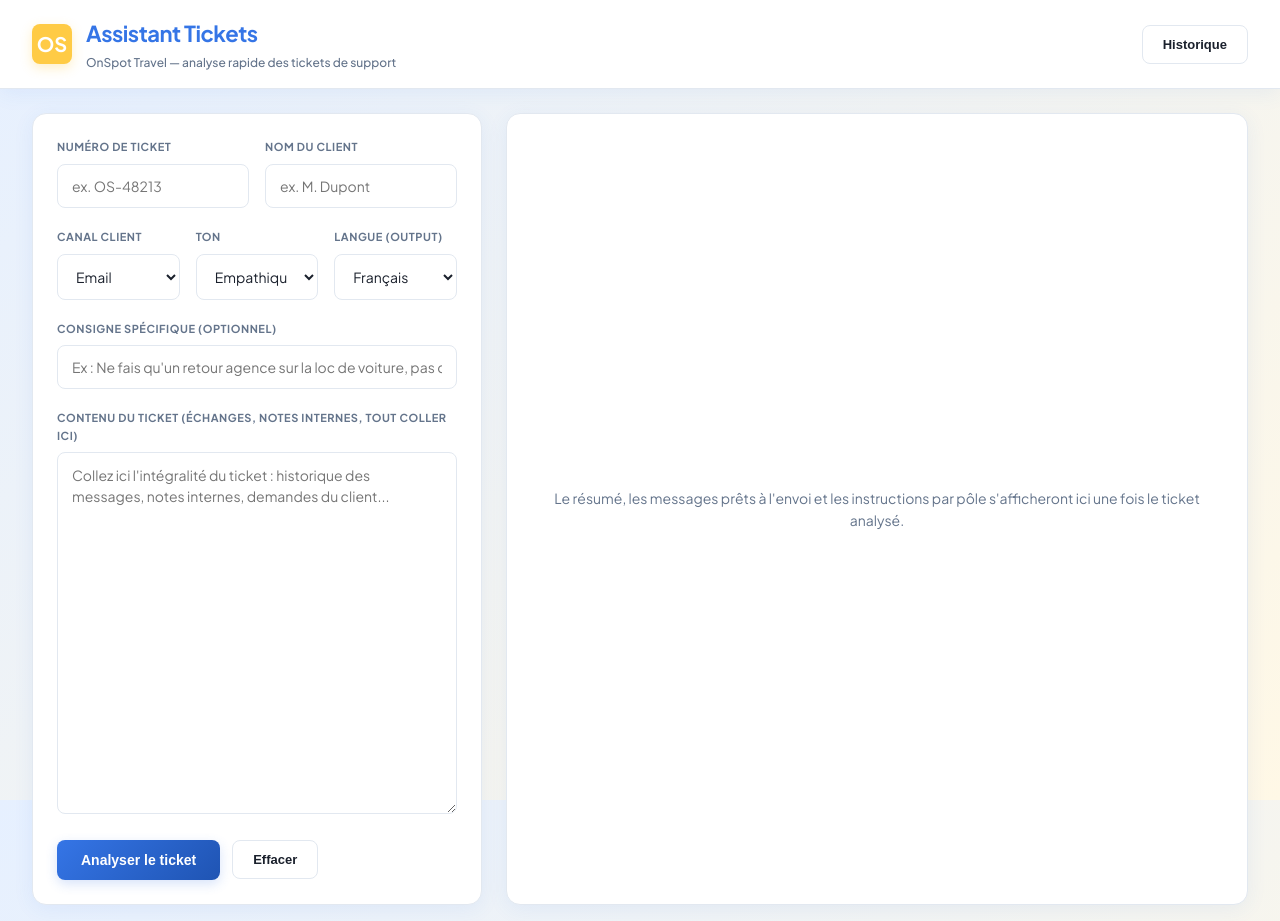
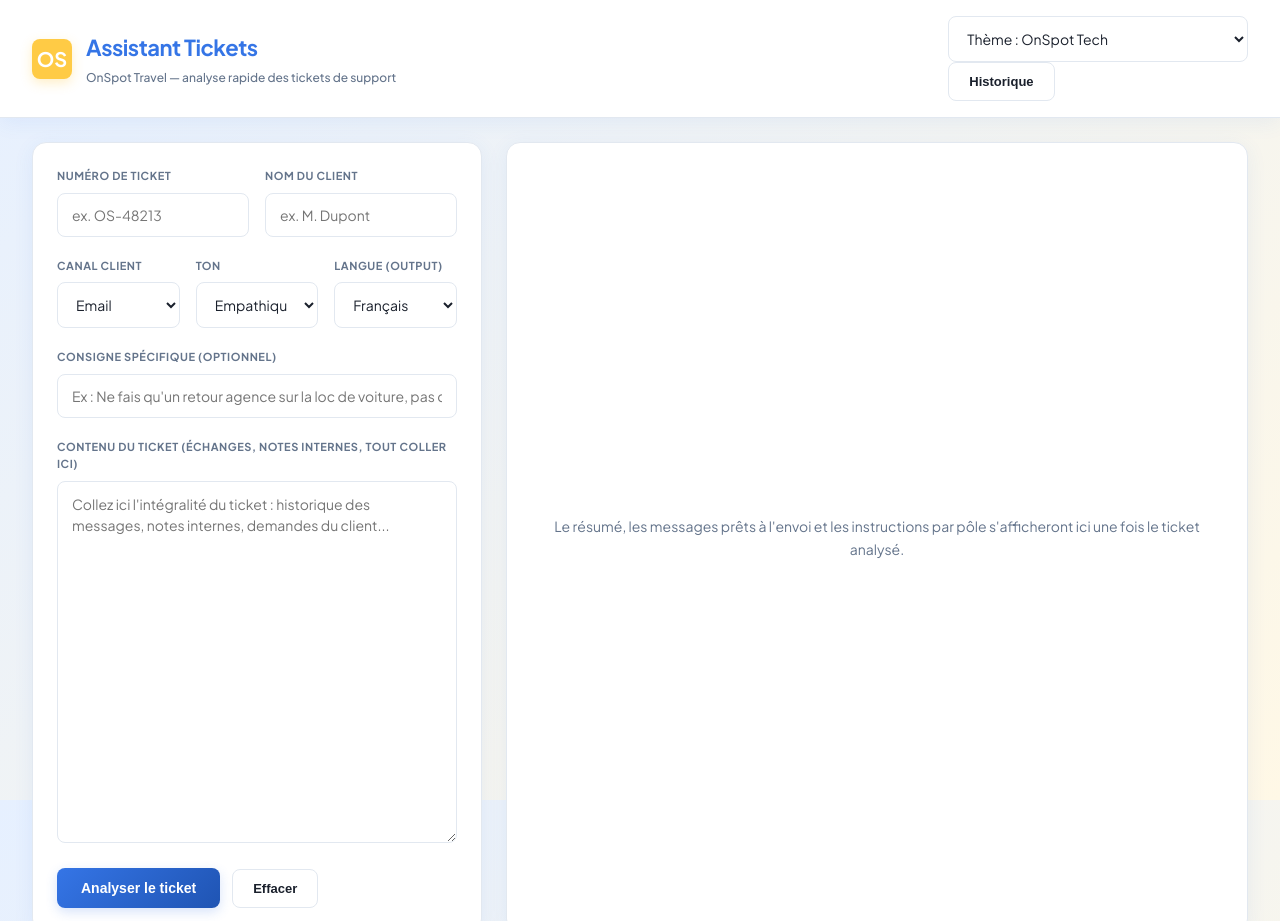
Before and after one commit to asukatraloc22-rgb/OnSpot-Ticket, a website: page index.html in a window 1280 px wide. Shown: the top 921 px of the page. Drawn offline with Linux system fonts and the light colour scheme.

Commit message:
Update index.html

```diff
--- a/index.html
+++ b/index.html
@@ -16,7 +16,15 @@
       <p>OnSpot Travel — analyse rapide des tickets de support</p>
     </div>
   </div>
-  <button id="history-toggle" class="btn-ghost" type="button">Historique</button>
+
+  <div class="header-controls">
+    <select id="theme-selector" class="palette-selector">
+      <option value="brand">Thème : OnSpot Tech</option>
+      <option value="tropical">Thème : Tropical</option>
+      <option value="ocean">Thème : Océan</option>
+    </select>
+    <button id="history-toggle" class="btn-ghost" type="button">Historique</button>
+  </div>
 </header>
 
 <main class="layout">
```
